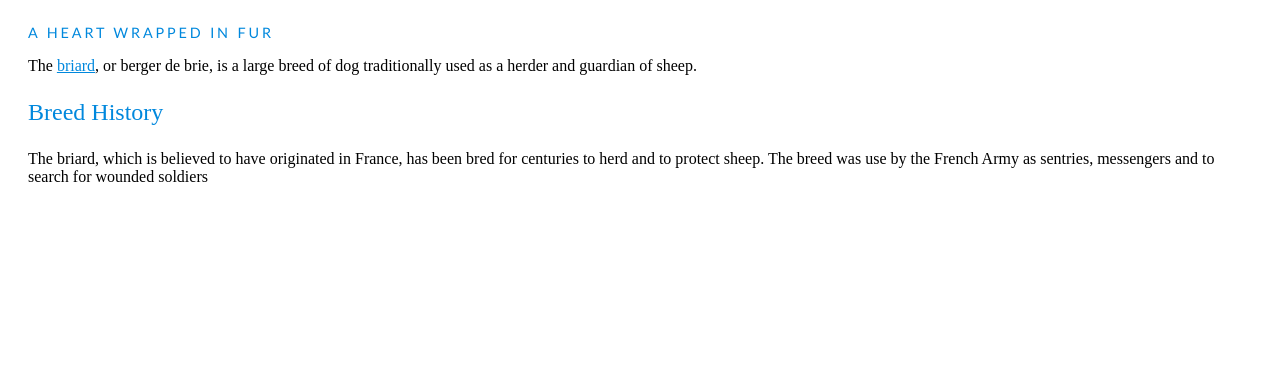
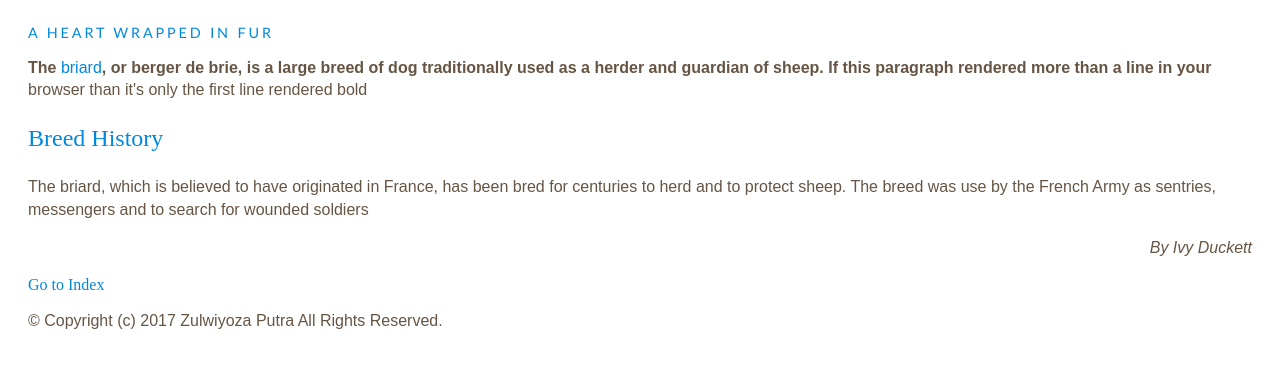
Before and after one commit to MrHallows/HTML-CSS-Playground, a plain HTML site: page pages/text-css.html in a window 1280 px wide. Shown: the part 123-490 px from the top of the page. Drawn offline with Linux system fonts and the light colour scheme.

Commit message:
text added completely

```diff
--- a/css/text-css.css
+++ b/css/text-css.css
@@ -26,6 +26,25 @@ h3 {
 	font-size: 150%;
 }
 
-.introduction {
+p {
+	font-family: "Arial", Verdana, sans-serif;
+	line-height: 1.4em;
+	color: #665544;
+}
 
+.introduction:first-line {
+	font-weight: bold;
 }
+
+.credits {
+	font-style: italic;
+	text-align: right;
+}
+
+a {
+	text-decoration: none;
+}
+
+a:hover {
+	text-decoration: underline;
+}
--- a/pages/text-css.html
+++ b/pages/text-css.html
@@ -8,8 +8,14 @@
 	<body>
 		<h1>Briards</h1>
 		<h2>A Heart Wrapped In Fur</h2>
-		<p class="introduction">The <a class="briard" href="https://en.wikipedia.org/wikiBriard">briard</a>, or berger de brie, is a large breed of dog traditionally used as a herder and guardian of sheep.</p>
+		<p class="introduction">The <a class="briard" href="https://en.wikipedia.org/wikiBriard">briard</a>, or berger de brie, is a large breed of dog traditionally used as a herder and guardian of sheep. If this paragraph rendered more than a line in your browser than it's only the first line rendered bold</p>
 		<h3>Breed History</h3>
 		<p>The briard, which is believed to have originated in France, has been bred for centuries to herd and to protect sheep. The breed was use by the French Army as sentries, messengers and to search for wounded soldiers</p>
+		<p class="credits">By Ivy Duckett</p>
+
 	</body>
+	<footer>
+		<a href="../index.html">Go to Index</a>
+		<p>&copy; Copyright (c) 2017 Zulwiyoza Putra All Rights Reserved.</p>
+	</footer>
 </html>
```
